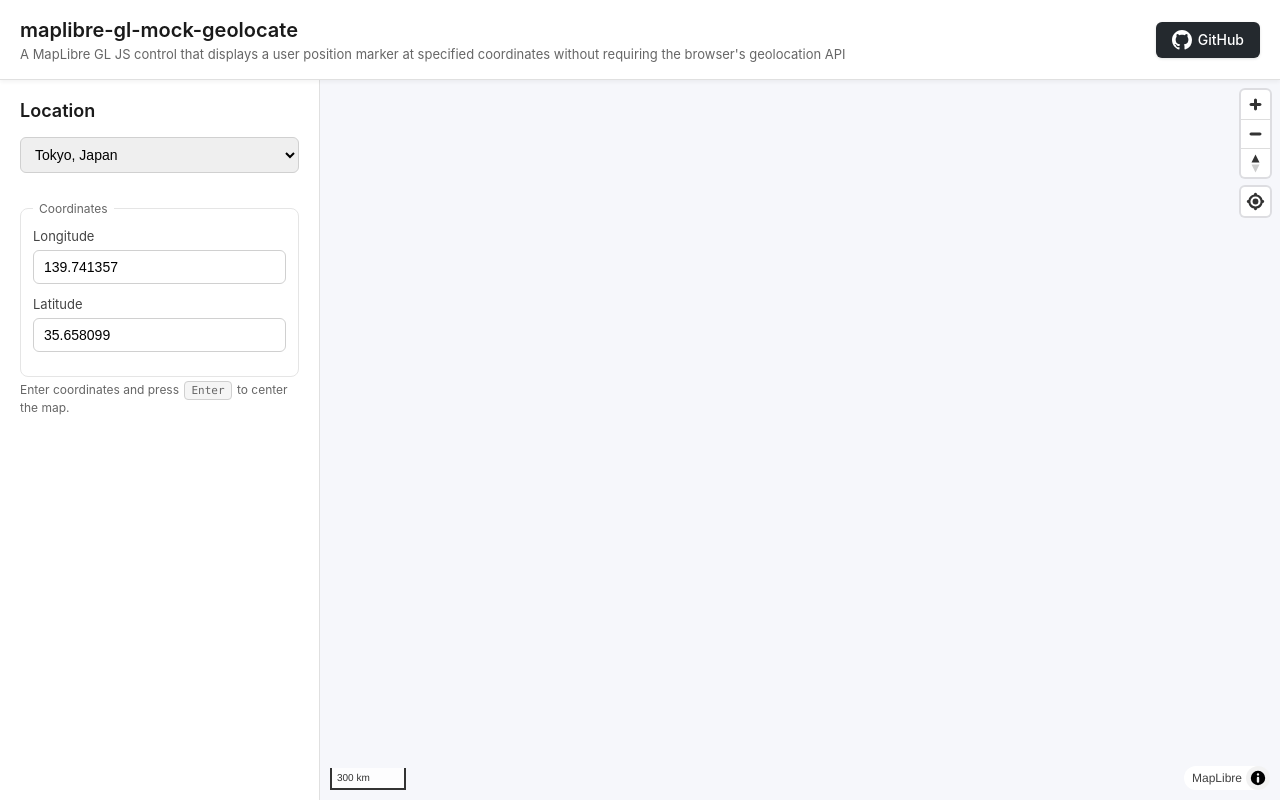
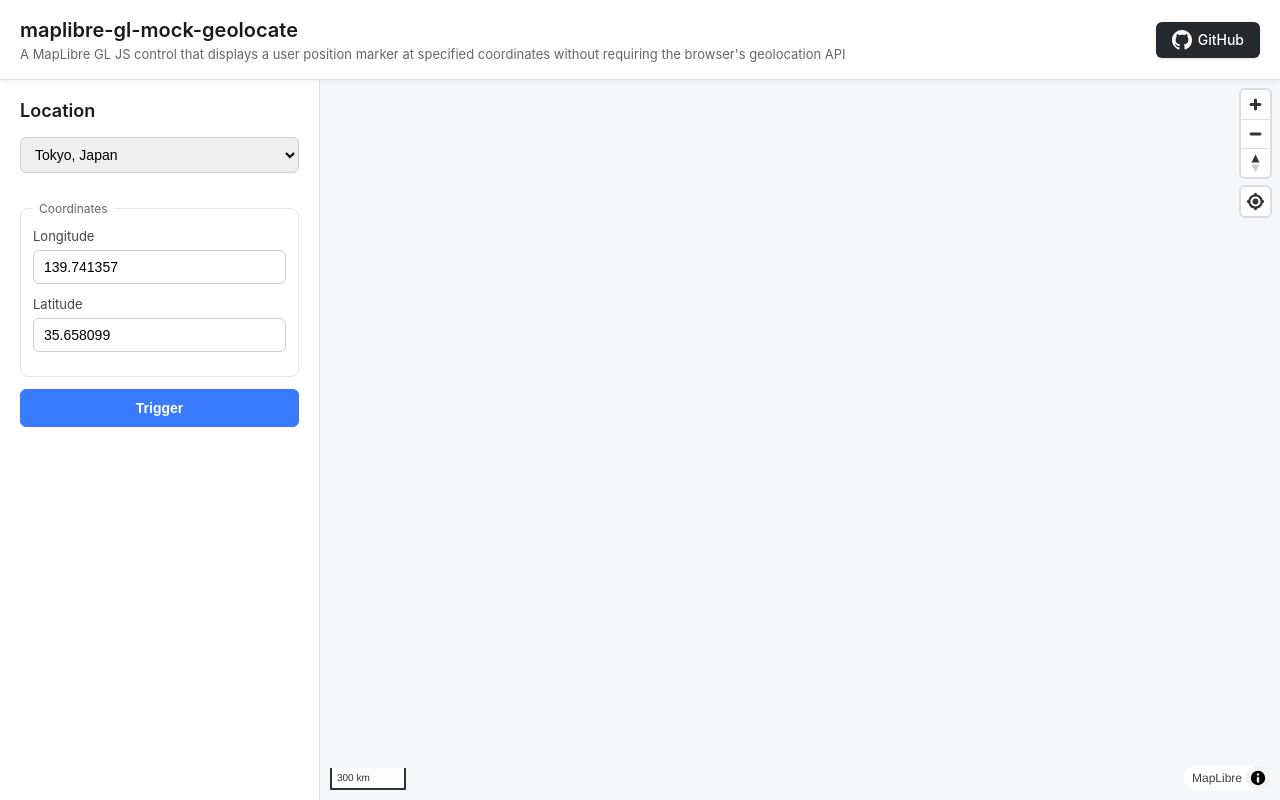
Before and after one commit to MIERUNE/maplibre-gl-manual-geolocate, a website built with Vite: page index.html in a window 1280 px wide. Built offline with nearby package versions, Linux system fonts and the light colour scheme; no server answers.

Commit message:
Add trigger button for manual coordinates

```diff
--- a/index.html
+++ b/index.html
@@ -80,10 +80,7 @@
                         />
                     </fieldset>
 
-                    <p class="panel-hint">
-                        Enter coordinates and press <kbd>Enter</kbd> to center
-                        the map.
-                    </p>
+                    <button type="submit" class="panel-button">Trigger</button>
                 </form>
             </aside>
 
--- a/src/style.css
+++ b/src/style.css
@@ -152,26 +152,35 @@ body {
     font-size: 12px;
     color: #666666;
 }
-
-
-.panel-hint {
-    margin: -8px 0 0 0;
-    font-size: 12px;
-    color: #666666;
+.panel-button {
+    display: inline-flex;
+    align-items: center;
+    justify-content: center;
+    padding: 10px 16px;
+    border-radius: 6px;
+    border: 1px solid #3a7afe;
+    background: #3a7afe;
+    color: #ffffff;
+    font-size: 14px;
+    font-weight: 600;
+    cursor: pointer;
+    transition: transform 0.1s ease, box-shadow 0.1s ease, background 0.1s ease;
 }
 
-.panel-hint kbd {
-    display: inline-block;
-    padding: 2px 6px;
-    margin: 0 2px;
-    border-radius: 4px;
-    border: 1px solid #d0d0d0;
-    background: #f5f5f5;
-    font-family: "Menlo", "Consolas", "Liberation Mono", monospace;
-    font-size: 11px;
+.panel-button:hover {
+    transform: translateY(-1px);
+    box-shadow: 0 4px 10px rgba(58, 122, 254, 0.25);
 }
 
+.panel-button:active {
+    transform: translateY(0);
+    box-shadow: 0 2px 6px rgba(58, 122, 254, 0.2);
+}
 
+.panel-button:focus-visible {
+    outline: 2px solid rgba(58, 122, 254, 0.6);
+    outline-offset: 2px;
+}
 .coordinate-form {
     display: flex;
     flex-direction: column;
```
